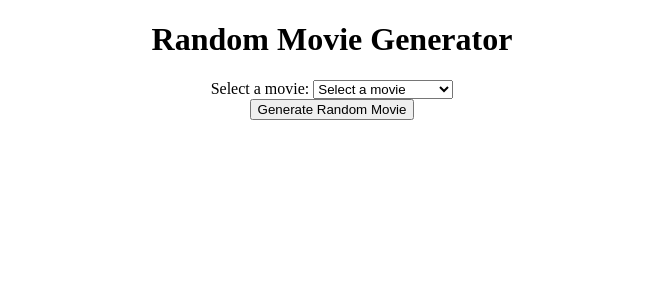
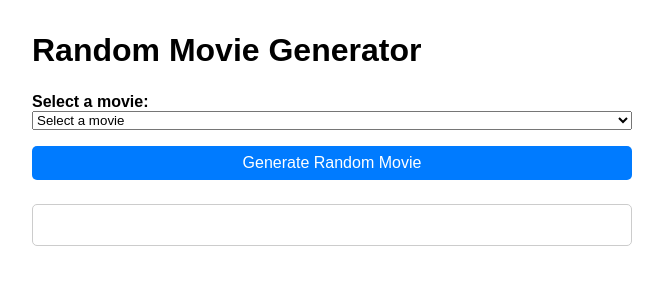
Before and after one commit to GuadalupeArgumedoSaucedo/moviegenerator, a plain HTML site: page index.html in a window 1280 px wide. Shown: the whole page, without its empty margins (308-971 px from the left). Drawn offline with Linux system fonts and the light colour scheme.

Commit message:
final commit
added css

```diff
--- a/style.css
+++ b/style.css
@@ -1,14 +1,81 @@
-/* Add custom CSS here */
+/* style.css */
+
+/* General styles */
+body {
+  font-family: Arial, sans-serif;
+  margin: 0;
+  padding: 0;
+}
+
 .container {
-    max-width: 800px;
+  max-width: 600px;
   margin: 0 auto;
+  padding: 0 20px;
+}
+
+/* Margins and paddings */
+.mt-4 {
+  margin-top: 1.5rem;
+}
+
+.mt-5 {
+  margin-top: 2rem;
+}
+
+.mb-3 {
+  margin-bottom: 1rem;
+}
+
+.mb-4 {
+  margin-bottom: 1.5rem;
+}
+
+/* Button styles */
+.btn {
+  display: inline-block;
+  padding: 0.5rem 1rem;
+  font-size: 1rem;
+  cursor: pointer;
+  text-align: center;
+  text-decoration: none;
+  border: none;
+  border-radius: 5px;
+}
+
+.btn-primary {
+  background-color: #007bff;
+  color: #fff;
+}
+
+/* Form styles */
+.form-label {
+  font-weight: bold;
+}
+
+.form-select,
+.btn {
+  width: 100%;
+}
+
+/* Random movie container */
+#randomMovieContainer {
+  border: 1px solid #ccc;
+  border-radius: 5px;
+  padding: 20px;
   text-align: center;
 }
 
-  #randomMovieContainer {
-    text-align: left;
+#randomMovieContainer img {
+  max-width: 100%;
+  height: auto;
+  margin-top: 10px;
+  border-radius: 5px;
 }
 
-  .img-fluid {
+/* Responsive styles */
+@media (max-width: 768px) {
+  .container {
     max-width: 100%;
+    padding: 0 10px;
   }
+}
```
Lines whose indentation alone changed are shown as unchanged.
